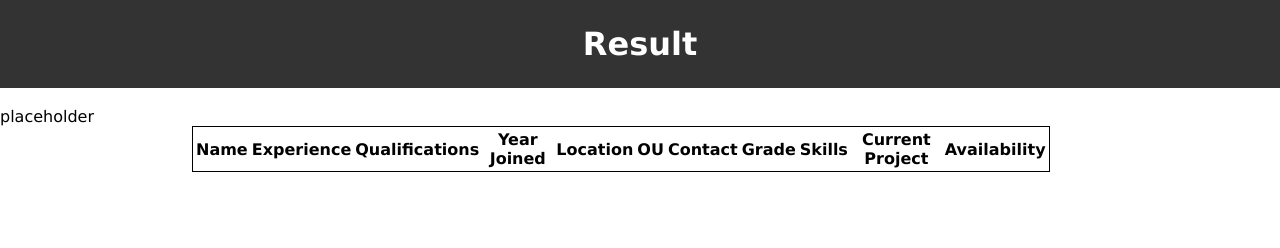
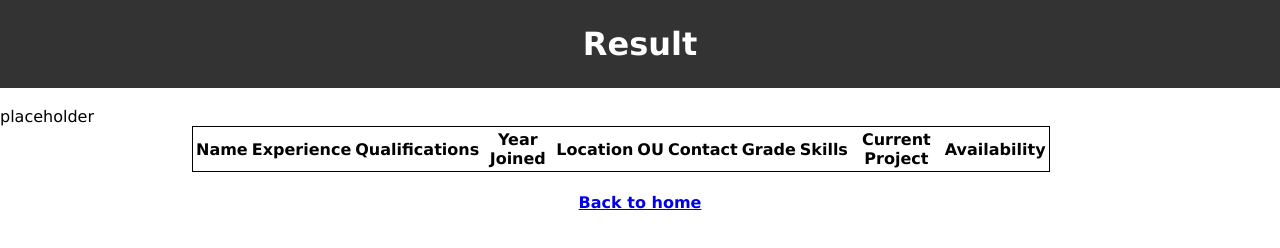
Before and after one commit to eccclesiastes/team-finder, a website: page result.html in a window 1280 px wide. Drawn offline with Linux system fonts and the light colour scheme.

Commit message:
Added href back to homescreen

```diff
--- a/result.html
+++ b/result.html
@@ -70,5 +70,7 @@
                 placeholder
             </table>
         </div>
+
+        <h4 style="text-align: center;"><a href="/">Back to home</a></h4>
     </body>
 </html>
```
